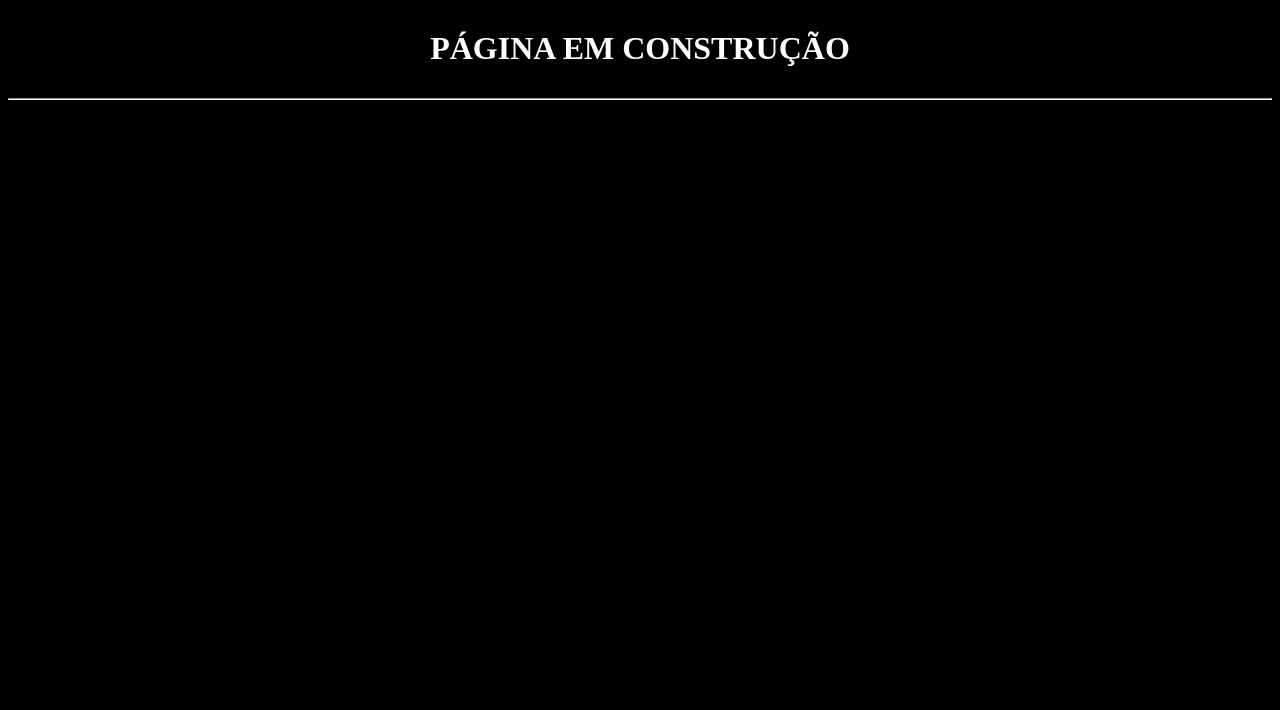
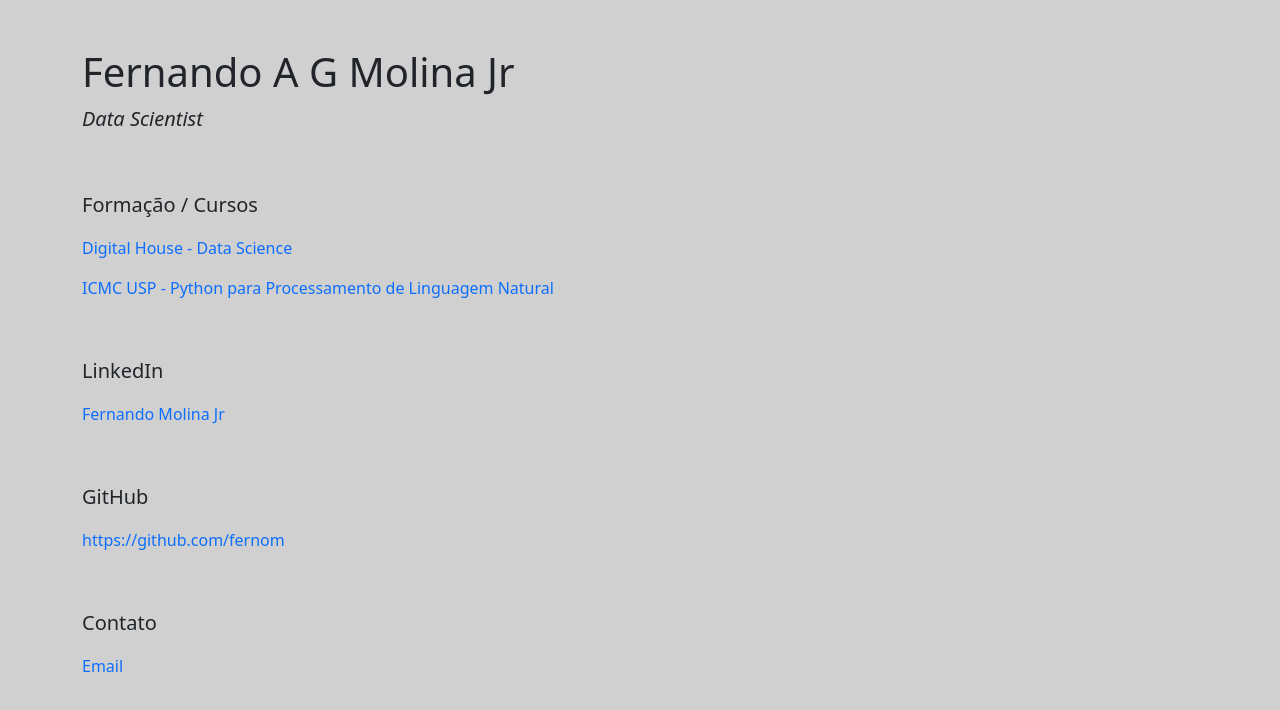
Before and after one commit to fernom/fernom.github.io, a plain HTML site: page index.html in a window 1280 px wide. Drawn offline with nearby package versions, Linux system fonts and the light colour scheme.

Commit message:
Update index.html

```diff
--- a/index.html
+++ b/index.html
@@ -1,25 +1,43 @@
-<!DOCTYPE html>
-<html>
-<head>
-<title>em construção</title>
-<style>
-body {
-  background-color: black;
-  text-align: center;
-  color: white;
-}
+<!doctype html>
+<html lang="en" class="h-100">
+  <head>
+    <meta charset="utf-8">
+    <meta name="viewport" content="width=device-width, initial-scale=1">
+    <title>Apresentação FAGMJ</title>
 
-</style>
-</head>
-<body>
+    <!-- Bootstrap core CSS -->
+    <link href="https://cdn.jsdelivr.net/npm/bootstrap@5.1.3/dist/css/bootstrap.min.css" rel="stylesheet" integrity="sha384-1BmE4kWBq78iYhFldvKuhfTAU6auU8tT94WrHftjDbrCEXSU1oBoqyl2QvZ6jIW3" crossorigin="anonymous">
+    <meta name="theme-color" content="#7952b3">
 
-<table style="border-collapse: collapse; width: 100%;" border="0">
-<tbody>
-<tr>
-<td style="width: 100%; text-align: center;"><h1>PÁGINA EM CONSTRUÇÃO</h1></td>
-</tr>
-</tbody>
-</table>
-<hr>
-</body>
+    <style type="text/css">
+        body { background: #D0D0D0 !important; } /* Adding !important forces the browser to overwrite the default style applied by Bootstrap */
+    </style>
+
+  </head>
+  <body class="d-flex flex-column h-100">
+
+    <!-- Begin page content -->
+    <main class="flex-shrink-0">
+    <div class="container">
+        <h1 class="mt-5">Fernando A G Molina Jr</h1>
+        <!--<h2 class="mt-5"><i>Data Scientist</i></h2> -->
+        <p class="lead"><i>Data Scientist</i></p>
+        <p>&nbsp;<p>
+        <p class="lead">Formação / Cursos</p>
+        <p><a href="https://www.digitalhouse.com/br/curso/data-science" class="text-decoration-none">Digital House - Data Science</a></p>
+        <p><a href="https://cursosextensao.usp.br/course/view.php?id=2721" class="text-decoration-none">ICMC USP - Python para Processamento de Linguagem Natural</a></p>
+        <p>&nbsp;<p>
+        <p class="lead">LinkedIn</p>
+        <p><a href="https://www.linkedin.com/in/fernando-molina-jr-b71a911b/" class="text-decoration-none">Fernando Molina Jr</a></p>
+        <p>&nbsp;<p>
+        <p class="lead">GitHub</p>
+        <p><a href="https://github.com/fernom" class="text-decoration-none">https://github.com/fernom</a></p>
+        <p>&nbsp;<p>
+        <p class="lead">Contato</p>
+        <p><a href="mailto:fagmj74@gmail.com" class="text-decoration-none">Email</a></p>
+
+    </div>
+    </main>
+
+  </body>
 </html>
```
